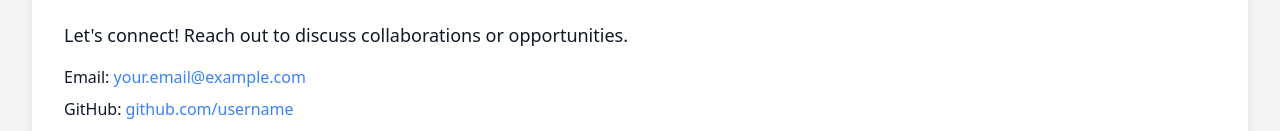
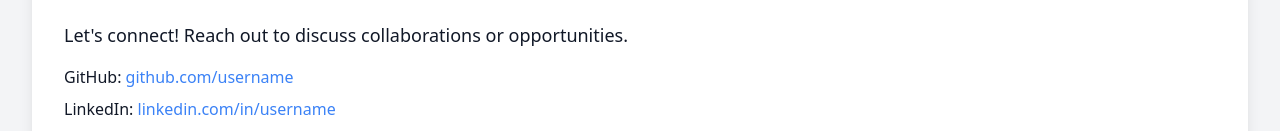
Before and after one commit to Sridhar-r-27/Sridhar-r-27.github.io, a plain HTML site: page index.html in a window 1280 px wide. Shown: the part 821-952 px from the top of the page. Drawn offline with nearby package versions, Linux system fonts and the light colour scheme.

Commit message:
Updated 3.0

```diff
--- a/index.html
+++ b/index.html
@@ -99,9 +99,8 @@
       <h2 class="text-3xl font-semibold mb-4 text-blue-600 dark:text-blue-400">Contact</h2>
       <p class="text-lg">Let's connect! Reach out to discuss collaborations or opportunities.</p>
       <ul class="mt-4 space-y-2">
-        <li>Email: <a href="mailto:your.email@example.com" class="text-blue-500 dark:text-blue-400 hover:underline">your.email@example.com</a></li>
-        <li>GitHub: <a href="https://github.com/username" class="text-blue-500 dark:text-blue-400 hover:underline">github.com/username</a></li>
-        <li>LinkedIn: <a href="https://linkedin.com/in/username" class="text-blue-500 dark:text-blue-400 hover:underline">linkedin.com/in/username</a></li>
+        <li>GitHub: <a href="https://https://github.com/Sridhar-r-27" class="text-blue-500 dark:text-blue-400 hover:underline">github.com/username</a></li>
+        <li>LinkedIn: <a href="https://www.linkedin.com/in/sridhar-r-116543222/" class="text-blue-500 dark:text-blue-400 hover:underline">linkedin.com/in/username</a></li>
       </ul>
     </section>
   </main>
```
